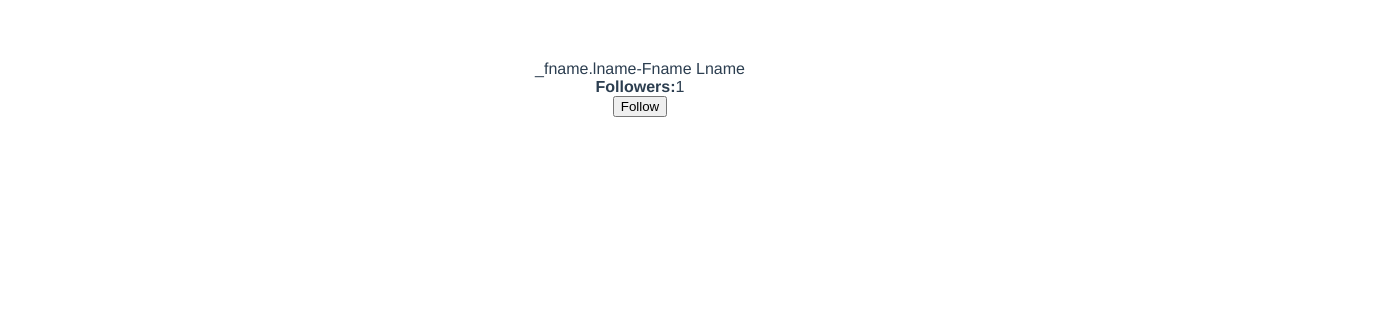
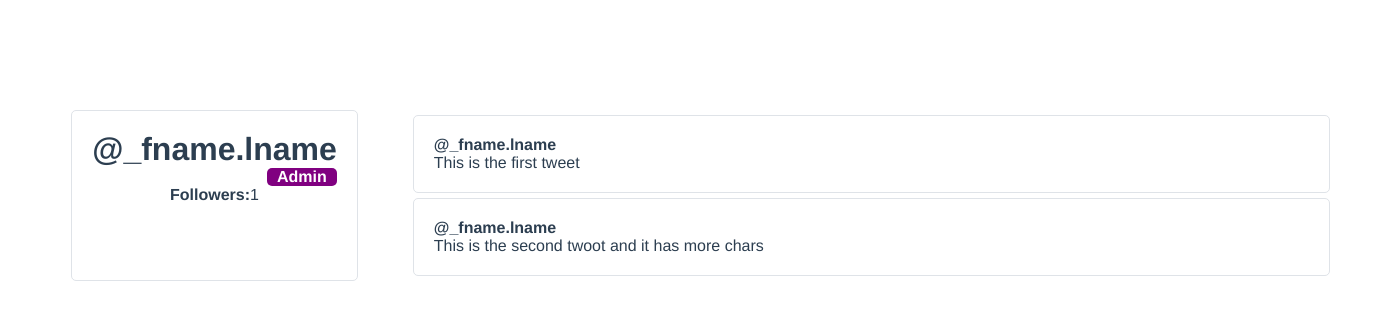
Before and after one commit to pa-prajith/vue-tutorial, a Vue app: page / in a window 1280 px wide. Shown: the top 320 px of the page, 1398 px wide, since content can reach past the window. Built offline with nearby package versions, Linux system fonts and the light colour scheme.

Commit message:
New Components

```diff
--- a/src/App.vue
+++ b/src/App.vue
@@ -1,49 +1,18 @@
 <template>
- <div>{{user.userName}}-{{fullName}}</div>
- <div><strong>Followers:</strong>{{followers}}</div>
- <div><button @click="followUser">Follow</button></div>
+<div id="app">
+  <UserProfile />
+</div>
 </template>
 
+
 <script>
-
+import UserProfile from './components/UserProfile';
 
 export default {
   name: 'App',
-
-  data() {
-      return {
-        followers: 0,
-        user: {
-          id: 1,
-          firstName: 'Fname',
-          lastName: 'Lname',
-          email: 'fname@email.com',
-          userName: '_fname.lname',
-          isAdmin: true
-        }
-      }
-  },
-   computed: {
-     fullName() {
-       return `${this.user.firstName} ${this.user.lastName}`;
-     }
-   },
-   methods: {
-     followUser() {
-       this.followers++;
-     }
-   },
-   mounted() {
-     this.followUser();
-   },
-   watch: {
-     followers(newFollowerCount, oldFollowerCount) {
-       if(oldFollowerCount < newFollowerCount) {
-         console.log(`${this.user.userName} has gained a follower!`);
-      }
-     }
-   }
-
+  components: {
+    UserProfile
+  }
 }
 </script>
 
--- /dev/null
+++ b/src/components/TwootItem.vue
@@ -0,0 +1,50 @@
+<template>
+    <div class="twoot-item">
+        <div class="user-profile__twoot">
+            <div class="twoot-item__user">
+                @{{username}}
+            </div>
+            <div class="twoot-item__content">
+                {{twoot.content}}
+            </div>
+        </div>
+    </div>
+</template>
+
+<script>
+export default {
+    name: 'TwootItem',
+    props: {
+        username: {
+            type: String,
+            required: true
+        },
+        twoot: {
+            type: Object,
+            required: true
+        }
+    }
+}
+</script>
+
+<style>
+.twoot-item {
+    background: white;
+    padding: 20px;
+    border-radius: 5px;
+    border: 1px solid #DFE3E8;
+    box-sizing: border-box;
+    cursor: pointer;
+    transition: all .25s ease;
+    text-align: left;
+    margin: 5px;
+}
+
+.twoot-item :hover {
+    transform: scale(1.1, 1.1);
+}
+
+.twoot-item__user {
+    font-weight: bold;
+}
+</style>
--- /dev/null
+++ b/src/components/UserProfile.vue
@@ -0,0 +1,104 @@
+<template>
+<div class="user-profile">
+    <div class="user-profile__user-panel">
+        <h1 class="user-profile__username">@{{user.userName}}</h1>
+        <div class="user-profile__admin-badge" v-if="user.isAdmin">Admin</div>
+        <div class="user-profile__follower-count">
+            <strong>Followers:</strong>{{followers}}
+
+        </div>
+    </div>
+    <div class="user-profile__twoot-wrapper">
+        <TwootItem v-for="twoot in user.twoots" :key="twoot.id" :username="user.userName" :twoot="twoot"/>
+    </div>
+</div>
+</template>
+
+<script>
+
+import TwootItem from './TwootItem';
+
+export default {
+  name: 'UserProfile',
+  components: {
+      TwootItem
+  },
+
+  data() {
+      return {
+        followers: 0,
+        user: {
+          id: 1,
+          firstName: 'Fname',
+          lastName: 'Lname',
+          email: 'fname@email.com',
+          userName: '_fname.lname',
+          isAdmin: true,
+          twoots: [
+              {
+                  id: 1,
+                  content: 'This is the first tweet'
+              },
+              {
+                  id: 2,
+                  content: 'This is the second twoot and it has more chars'
+               }
+          ]
+        }
+      }
+  },
+   computed: {
+     fullName() {
+       return `${this.user.firstName} ${this.user.lastName}`;
+     }
+   },
+   methods: {
+     followUser() {
+       this.followers++;
+     }
+   },
+   mounted() {
+     this.followUser();
+   },
+   watch: {
+     followers(newFollowerCount, oldFollowerCount) {
+       if(oldFollowerCount < newFollowerCount) {
+         console.log(`${this.user.userName} has gained a follower!`);
+      }
+     }
+   }
+
+}
+</script>
+
+<style>
+.user-profile {
+    display: grid;
+    grid-template-columns: 1fr 3fr;
+    width: 100%;
+    padding: 50px 5%;
+}
+
+.user-profile__user-panel {
+    display: flex;
+    flex-direction: column;
+    margin-right: 50px;
+    padding: 20px;
+    background-color: #fff;
+    border-radius: 5px;
+    border: 1px solid #DFE3E8;
+}
+
+.user-profile__admin-badge {
+    background: purple;
+    color: white;
+    border-radius: 5px;
+    padding: 0 10px;
+    font-weight: bold;
+    margin-left: auto;
+}
+
+h1 {
+    margin: 0;
+}
+</style>
```
